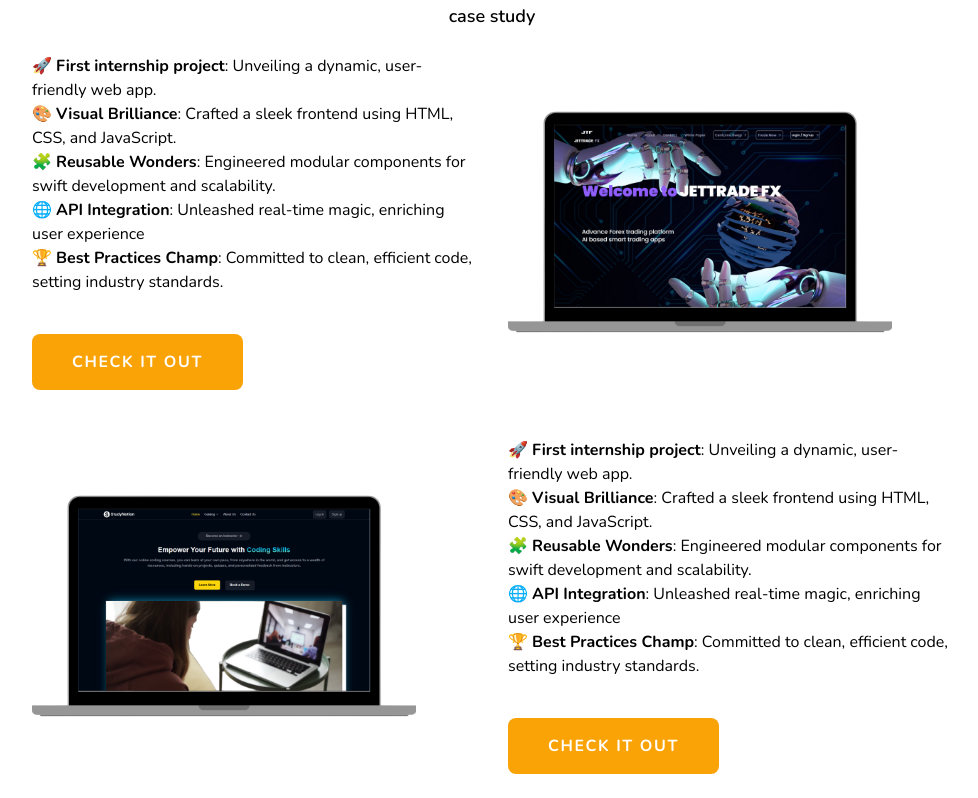
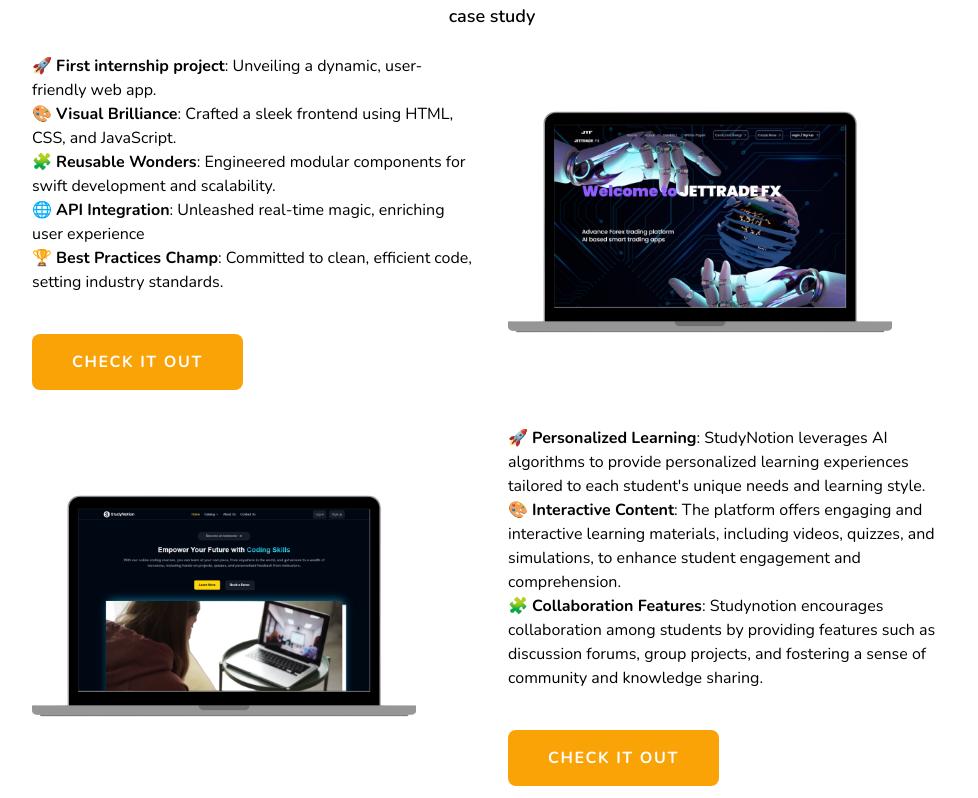
Before and after one commit to aniimessh/animesh-portfolio-v1, a Next.js app: page / in a window 1280 px wide. Shown: the part 1710-2508 px from the top of the page, without its empty margins (148-1126 px from the left). Built offline with nearby package versions, Linux system fonts and the light colour scheme.

Commit message:
fix: studynotion project details

```diff
--- a/data/constants.js
+++ b/data/constants.js
@@ -74,16 +74,17 @@
     path: "/assets/project/StudyNotion-Project.png",
     projectDetails: (
       <div className="font-Nunito">
-        🚀 <strong>First internship project</strong>: Unveiling a dynamic,
-        user-friendly web app. <br />
-        🎨 <strong>Visual Brilliance</strong>: Crafted a sleek frontend using
-        HTML, CSS, and JavaScript. <br />
-        🧩 <strong>Reusable Wonders</strong>: Engineered modular components for
-        swift development and scalability. <br />
-        🌐 <strong>API Integration</strong>: Unleashed real-time magic,
-        enriching user experience <br />
-        🏆 <strong>Best Practices Champ</strong>: Committed to clean, efficient
-        code, setting industry standards.
+        🚀 <strong>Personalized Learning</strong>: StudyNotion leverages AI
+        algorithms to provide personalized learning experiences tailored to each
+        student's unique needs and learning style. <br />
+        🎨 <strong>Interactive Content</strong>: The platform offers engaging
+        and interactive learning materials, including videos, quizzes, and
+        simulations, to enhance student engagement and comprehension. <br />
+        🧩 <strong>Collaboration Features</strong>: Studynotion encourages
+        collaboration among students by providing features such as discussion
+        forums, group projects, and fostering a sense of community and knowledge
+        sharing.
+        <br />
       </div>
     ),
     link: "http://jettradefx.in/",
```
